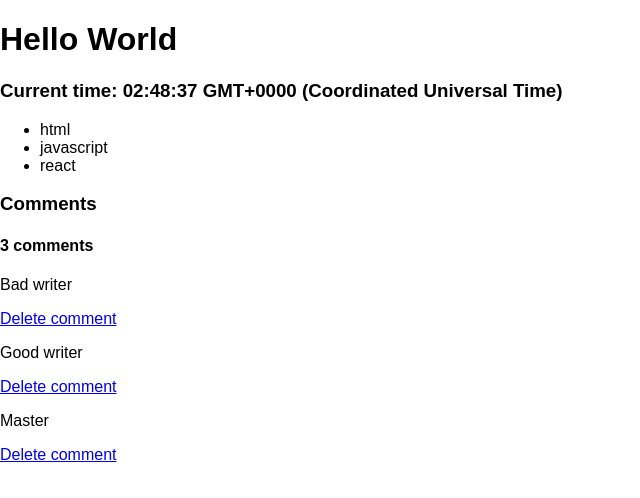
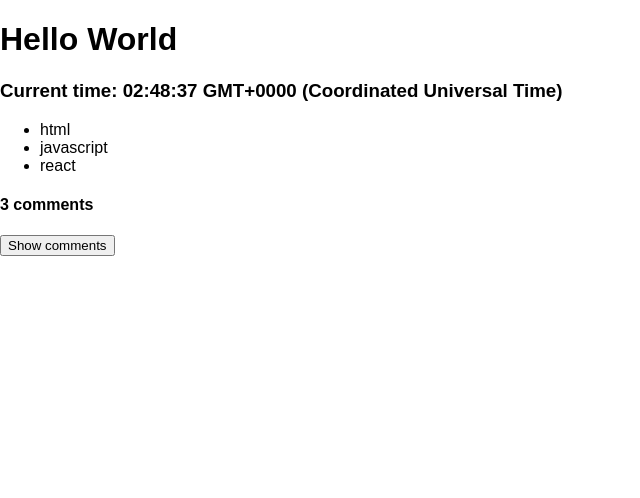
Before and after one commit to leodrez/react-test, a React (Create React App) app: page / in a window 1280 px wide. Shown: the top 498 px of the page, without its empty margins (0-640 px from the left). Built offline with nearby package versions, Linux system fonts and the light colour scheme.

Commit message:
Show and hide comments button added

```diff
--- a/src/components/CommentBox.js
+++ b/src/components/CommentBox.js
@@ -2,18 +2,38 @@ import React, { Component } from 'react';
 import Comment from './Comment';
 
 class CommentBox extends Component {
+
+  constructor() {
+    super();
+
+    this.state = {
+      showComments: false
+    };
+  }
+
   render() {
     const comments = this._getComments();
+    let commentNodes;
+    let buttonText = 'Show comments';
+
+    if (this.state.showComments) {
+      buttonText = 'Hide comments';
+      commentNodes = <div className="comment-list">{comments}</div>;
+    }
 
     return(
       <div className="comment-box">
-        <h3>Comments</h3>
-        <h4 className="comment-count">{this._getCommentsTitle(comments.length)}</h4>
-        <div className="comment-list">
-          {comments}
-        </div>
+        <h4 className="h4">{this._getCommentsTitle(comments.length)}</h4>
+        <button onClick={this._handleClick.bind(this)}>Show comments</button>
+        {commentNodes}
       </div>
     );
+  }
+
+  _handleClick() {
+    this.setState({
+      showComments: !this.state.showComments
+    });
   }
 
   _getComments() {
```
